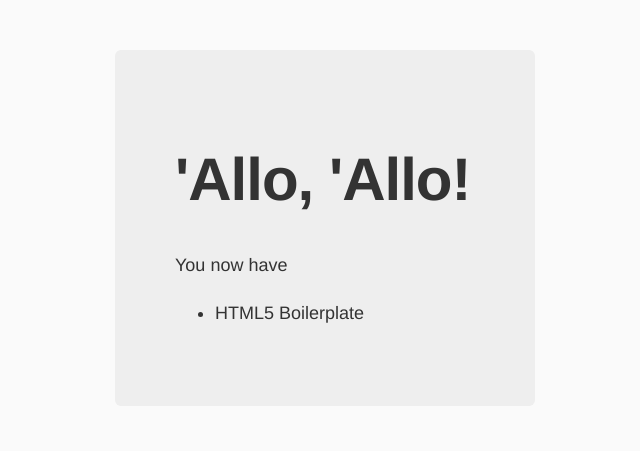
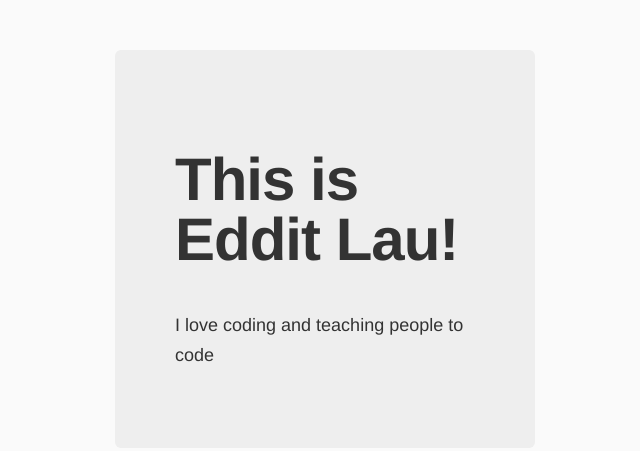
Before and after one commit to 3dd13/yeoman_webapp_github_example, a website: page app/index.html in a window 1280 px wide. Shown: the whole page, without its empty margins (315-955 px from the left). Drawn offline with nearby package versions, Linux system fonts and the light colour scheme; files that its build step writes are made by us from their sources.

```diff
--- a/app/index.html
+++ b/app/index.html
@@ -19,15 +19,9 @@
             <p class="browsehappy">You are using an <strong>outdated</strong> browser. Please <a href="http://browsehappy.com/">upgrade your browser</a> to improve your experience.</p>
         <![endif]-->
 
-
         <div class="hero-unit">
-          <h1>'Allo, 'Allo!</h1>
-          <p>You now have</p>
-          <ul>
-            <li>HTML5 Boilerplate</li>
-
-
-          </ul>
+          <h1>This is Eddit Lau!</h1>
+          <p>I love coding and teaching people to code</p>
         </div>
 
 
```
Also changed, not shown: README.md.
